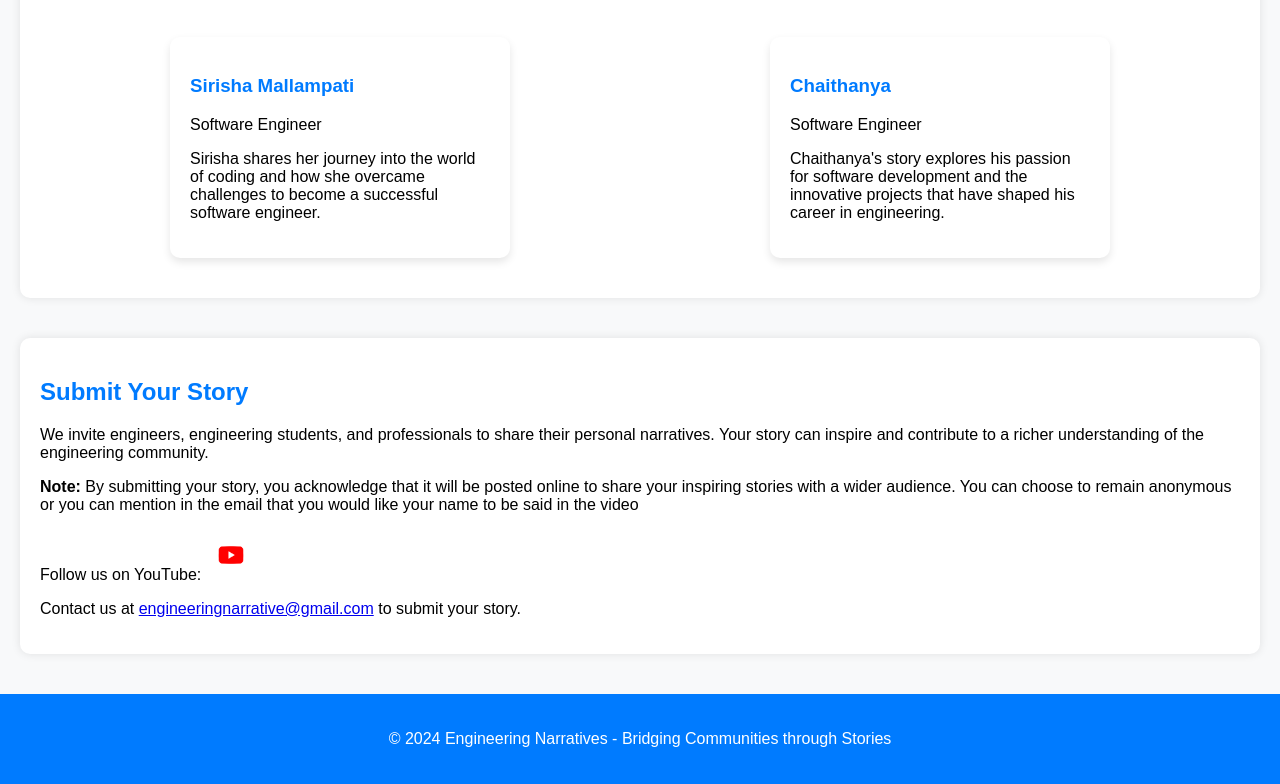
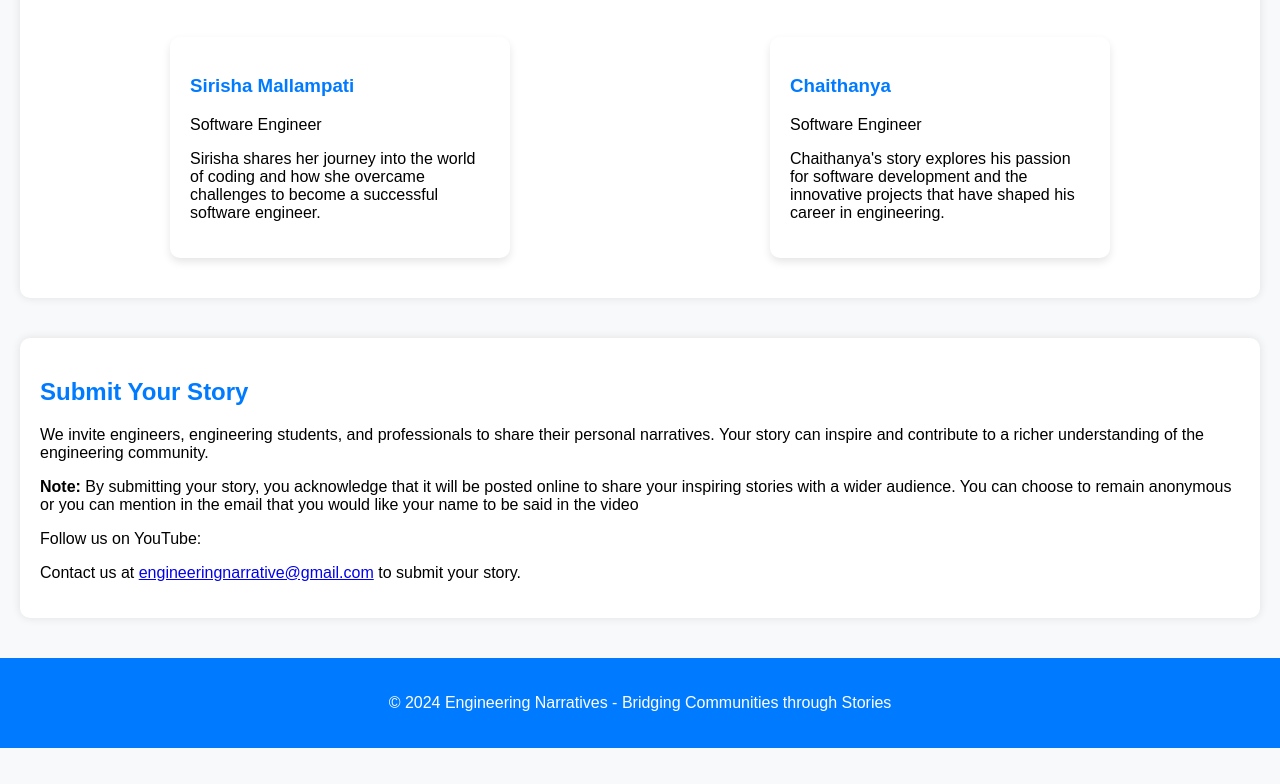
Before and after one commit to suryatej-cyber/Engineering-Narratives, a plain HTML site: page index.html in a window 1280 px wide. Shown: the part 465-1249 px from the top of the page. After the commit the page ends 1213 px from the top, so only its background shows below. Drawn offline with Linux system fonts and the light colour scheme.

Commit message:
Update index.html

```diff
--- a/index.html
+++ b/index.html
@@ -106,7 +106,7 @@ footer {
         <p>We invite engineers, engineering students, and professionals to share their personal narratives. Your story can inspire and contribute to a richer understanding of the engineering community.</p>
         <p><strong>Note:</strong> By submitting your story, you acknowledge that it will be posted online to share your inspiring stories with a wider audience. You can choose to remain anonymous or you can mention in the email that you would like your name to be said in the video
         </p>
-        <p>Follow us on YouTube: <a href="https://www.youtube.com/@EngineeringNarrative/" target="_blank" rel="noopener noreferrer"><img src="youtube-icon.png" alt="YouTube" width="50" height="50"></a></p>
+        <p>Follow us on YouTube: <a href="https://www.youtube.com/@EngineeringNarrative/" target="_blank" rel="noopener noreferrer"></a></p>
         <p>Contact us at <a href="mailto:engineeringnarrative@gmail.com">engineeringnarrative@gmail.com</a> to submit your story.</p>
     </section>
 
```
